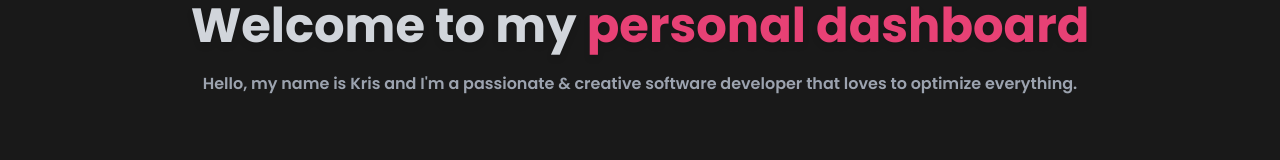
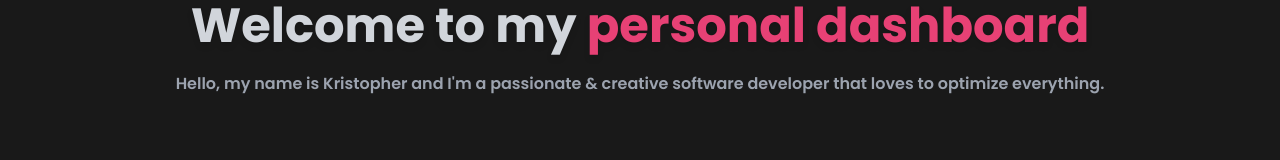
Before and after one commit to KrisRehfuss/KrisDash, a Next.js app: page / in a window 1280 px wide. Shown: the part 438-598 px from the top of the page. Built offline with nearby package versions, Linux system fonts and the light colour scheme; a web font is replaced by a local one.

Commit message:
changed words

```diff
--- a/src/pages/index.jsx
+++ b/src/pages/index.jsx
@@ -45,7 +45,7 @@
 
                   {/* Caption */}
                   <p className=" my-5 mb-5 leading-7 text-base text-gray-400 font-semibold text-center">
-                    Hello, my name is Kris and I&apos;m a passionate & creative software developer that loves to optimize everything.
+                    Hello, my name is Kristopher and I&apos;m a passionate & creative software developer that loves to optimize everything.
                   </p>
 
                   {/* Section */}
```
